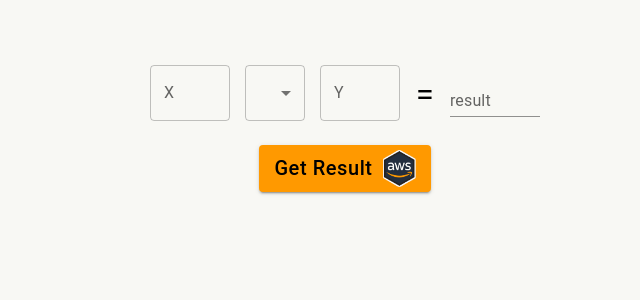
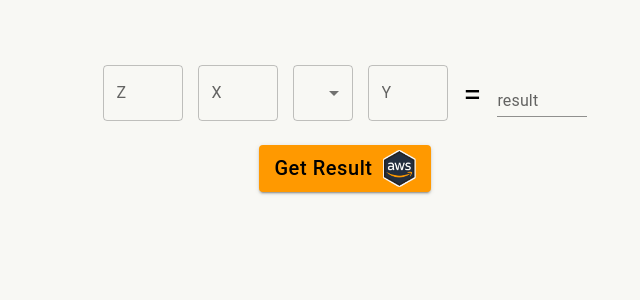
Before and after one commit to Bruce-liushaopeng/Cloud-Calculator, a React (Vite) app: page / in a window 1280 px wide. Shown: the top 300 px of the page, without its empty margins (295-935 px from the left). Built offline with nearby package versions, Linux system fonts and the light colour scheme.

Commit message:
feat: NumberInputTextField and its hook

```diff
--- a/src/App.tsx
+++ b/src/App.tsx
@@ -4,6 +4,7 @@ import MenuItem from '@mui/material/MenuItem';
 import Select, { SelectChangeEvent } from '@mui/material/Select';
 import Box from '@mui/material/Box';
 import Button from '@mui/material/Button';
+import NumberInputTextField from './components/NumberInputTextField/NumberInputTextField.tsx';
 import {fetchCalculatorResult, validityCheck} from './util.ts'
 import {useHook} from './hook.ts'
 import './App.css'
@@ -43,6 +44,11 @@ function App() {
     <>
     <Box
         sx={boxStyleProps}>
+      <NumberInputTextField
+        id="xInput"
+        label="Z"
+        sx={xYTextFieldStyleProps}
+      />
       <TextField
           id="xInput"
           type='tel'
--- /dev/null
+++ b/src/components/NumberInputTextField/NumberInputTextField.tsx
@@ -0,0 +1,22 @@
+import TextField, { TextFieldProps }from '@mui/material/TextField';
+import useNumberInputTextField from './hook';
+export default function NumberInputTextField(props: TextFieldProps, children: JSX.Element) {
+
+	const { id, label, sx} = props;
+	const placeHolder = `input ${label}`
+
+	const {input, handleInputChange} = useNumberInputTextField()
+
+	return (
+		<TextField
+			id={id}
+			label={label}
+			sx={sx}
+			value={input}
+			placeholder={placeHolder}
+			onChange={handleInputChange}
+		>
+			{children}
+		</TextField>
+	)
+}
--- /dev/null
+++ b/src/components/NumberInputTextField/hook.ts
@@ -0,0 +1,14 @@
+import { useState } from 'react';
+import { TextFieldProps }from '@mui/material/TextField';
+
+function useNumberInputTextField() {
+	const [input, setInput] = useState('')
+
+	const handleInputChange = (event: React.ChangeEvent<HTMLInputElement>) => {
+		setInput(event.target.value)
+	}
+
+    return {input, setInput, handleInputChange}
+}
+
+export default useNumberInputTextField
```
